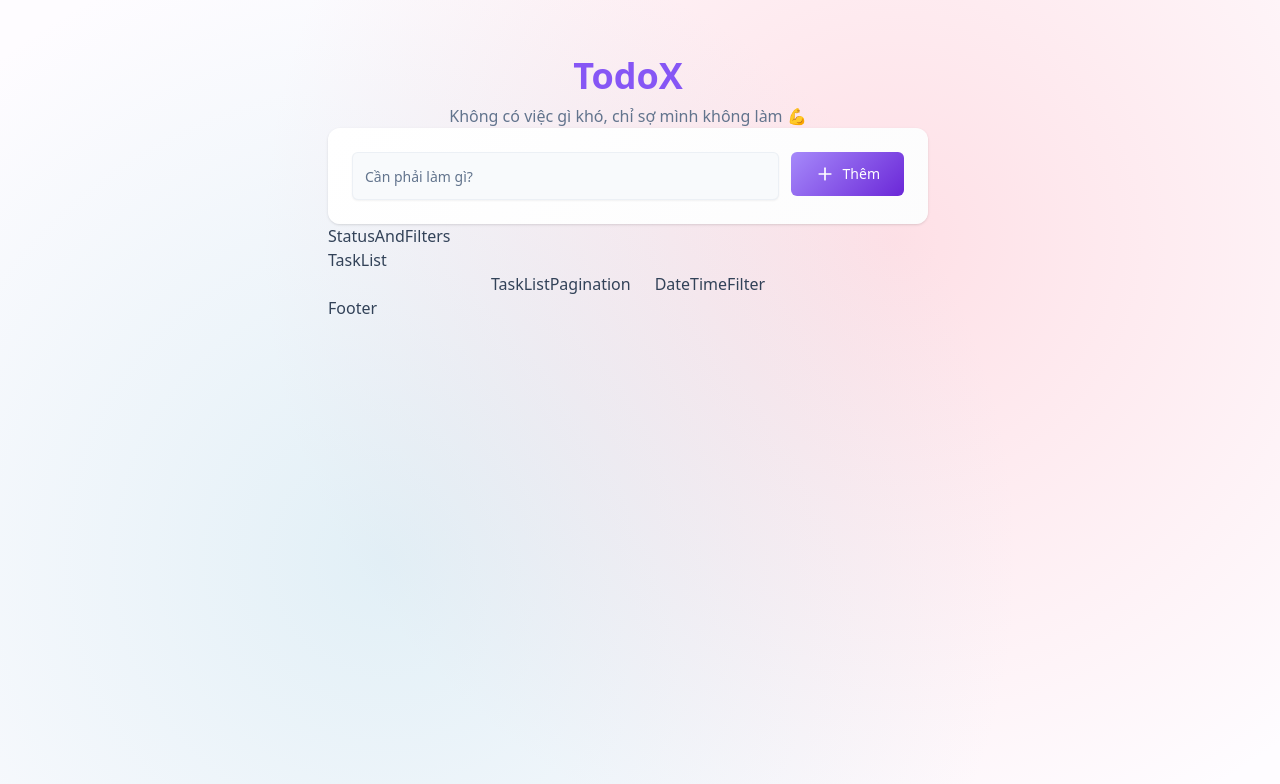
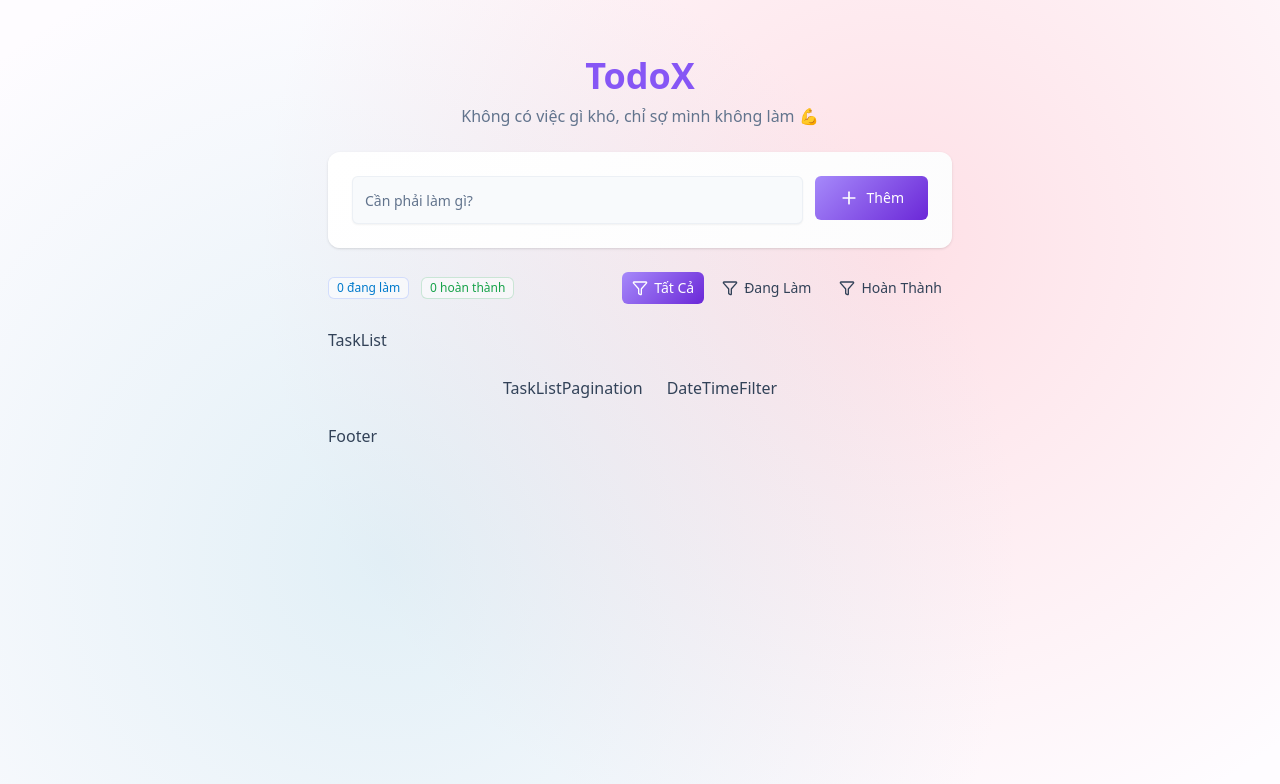
Before and after one commit to baoqp19/TodoX, a React app in the folder frontend/: page / in a window 1280 px wide. Shown: the top 784 px of the page. Built offline with nearby package versions, Linux system fonts and the light colour scheme; the HTML template or start-up script is replaced by a standard one.

Commit message:
ui statusAndfilter

```diff
--- a/frontend/src/components/AddTask.jsx
+++ b/frontend/src/components/AddTask.jsx
@@ -13,6 +13,7 @@
           placeholder="Cần phải làm gì?"
           className="h-12 text-base bg-slate-50 sm:flex-1 border-border/50 focus:border-primary/50 focus:ring-primary/20"
         />
+
         <Button variant="gradient" size="xl" className="px-6">
           <Plus className="size-5" />
           Thêm
--- a/frontend/src/components/StatusAndFilters.jsx
+++ b/frontend/src/components/StatusAndFilters.jsx
@@ -1,9 +1,50 @@
-import React from 'react'
+import React from "react";
+import { Badge } from "./ui/badge";
+import { Filter } from "lucide-react";
+import { FilterType } from "@/lib/data";
+import { Button } from "./ui/button";
 
-const StatusAndFilters = () => {
+const StatusAndFilters = ({
+  completedTasksCount = 0,
+  activeTasksCount = 0,
+  filter = "all",
+  setFilter,
+}) => {
   return (
-    <div>StatusAndFilters</div>
-  )
-}
+    <div className="flex flex-col items-start justify-between gap-4 sm:flex-row sm:items-center">
+      {/* phần thống kê */}
+      <div className="flex gap-3">
+        <Badge
+          variant="secondary"
+          className="bg-white/50 text-accent-foreground border-info/20"
+        >
+          {activeTasksCount} {FilterType.active}
+        </Badge>
+        <Badge
+          variant="secondary"
+          className="bg-white/50 text-success border-success/20"
+        >
+          {completedTasksCount} {FilterType.completed}
+        </Badge>
+      </div>
 
-export default StatusAndFilters
+      {/* phần filter */}
+      <div className="flex flex-col gap-2 sm:flex-row">
+        {Object.keys(FilterType).map((type) => (
+          <Button
+            key={type}
+            variant={filter === type ? "gradient" : "ghost"}
+            size="sm"
+            className="capitalize"
+            onClick={() => setFilter(type)}
+          >
+            <Filter className="size-4" />
+            {FilterType[type]}
+          </Button>
+        ))}
+      </div>
+    </div>
+  );
+};
+
+export default StatusAndFilters;
--- /dev/null
+++ b/frontend/src/components/TaskCard.jsx
@@ -0,0 +1,7 @@
+import React from "react";
+
+const TaskCard = () => {
+  return <div>TaskCard</div>;
+};
+
+export default TaskCard;
--- /dev/null
+++ b/frontend/src/components/TaskEmptyState.jsx
@@ -0,0 +1,7 @@
+import React from "react";
+
+const TaskEmptyState = () => {
+  return <div>TaskEmptyState</div>;
+};
+
+export default TaskEmptyState;
--- /dev/null
+++ b/frontend/src/lib/data.js
@@ -0,0 +1,5 @@
+export const FilterType = {
+  all: "tất cả",
+  active: " đang làm",
+  completed: "hoàn thành",
+};
--- a/frontend/src/pages/HomePage.jsx
+++ b/frontend/src/pages/HomePage.jsx
@@ -21,7 +21,7 @@
       />
       {/* Your Content/Components */}
       <div className="container relative z-10 pt-8 mx-auto ">
-        <div className="w-full max-w-2xl p-6 mx-auto space-x-6">
+        <div className="w-full max-w-2xl p-6 mx-auto space-y-6">
           {/* Header Component  */}
           <Header />
           {/* AddTask Component  */}
```
